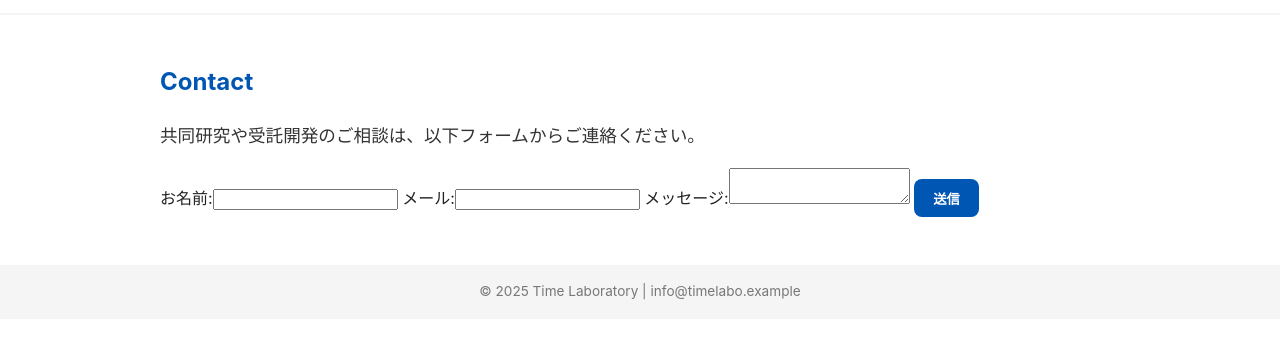
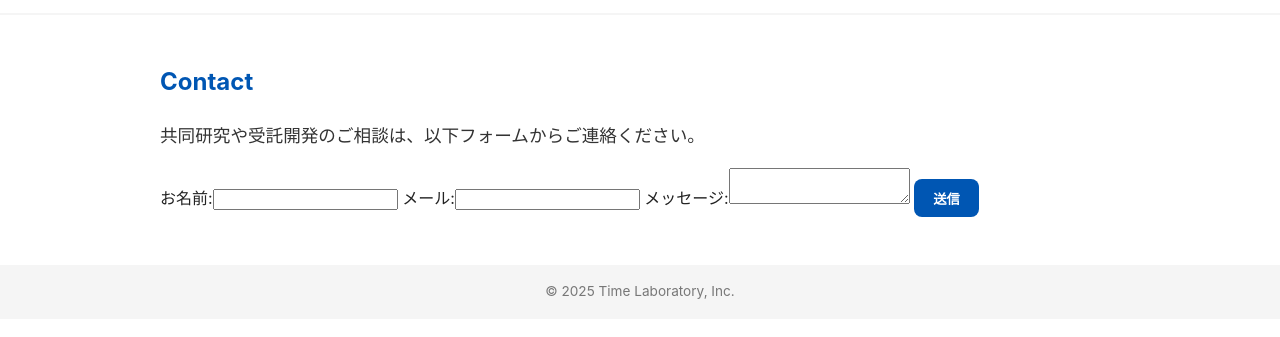
Before and after one commit to timelabo/timelabo.github.io, a plain HTML site: page contact.html in a window 1280 px wide. Shown: the part 71-408 px from the top of the page. Drawn offline with Linux system fonts and the light colour scheme.

Commit message:
Update contact.html

```diff
--- a/contact.html
+++ b/contact.html
@@ -38,7 +38,7 @@
   </main>
 
 <footer>
-  <div>&copy; 2025 Time Laboratory | info@timelabo.example</div>
+  <div>&copy; 2025 Time Laboratory, Inc.</div>
 </footer>
 
 </body>
```
